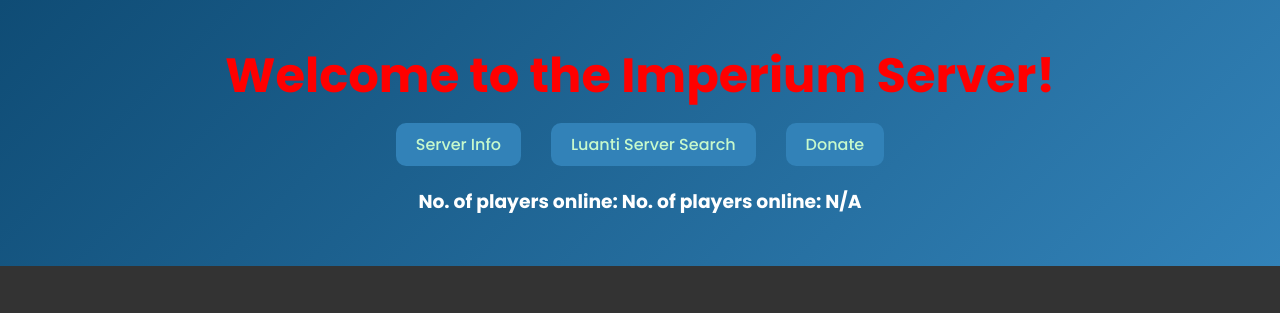
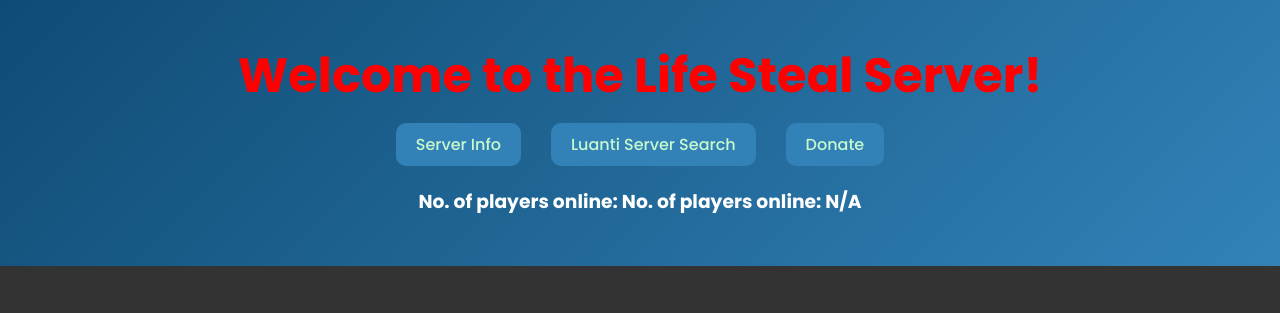
Before and after one commit to Xeno333/Imperium-site, a plain HTML site: page content.html in a window 1280 px wide. Shown: the top 313 px of the page. Drawn offline with Linux system fonts and the light colour scheme; no server answers.

Commit message:
updte for lifesteal

```diff
--- a/content.html
+++ b/content.html
@@ -11,7 +11,7 @@
 
 <body>
     <header>
-        <h1 id="title">Welcome to the Imperium Server!</h1>
+        <h1 id="title">Welcome to the Life Steal Server!</h1>
         <nav>
             <ul>
                 <li><a href="index.html">Server Info</a></li>
--- a/script.js
+++ b/script.js
@@ -1,4 +1,4 @@
-const servername = "Imperium";
+const servername = "Life Steal";
 const serverlist = 'https://servers.minetest.net/list'
 
 
```
Also changed, not shown: index.html (+1 -1 lines).
